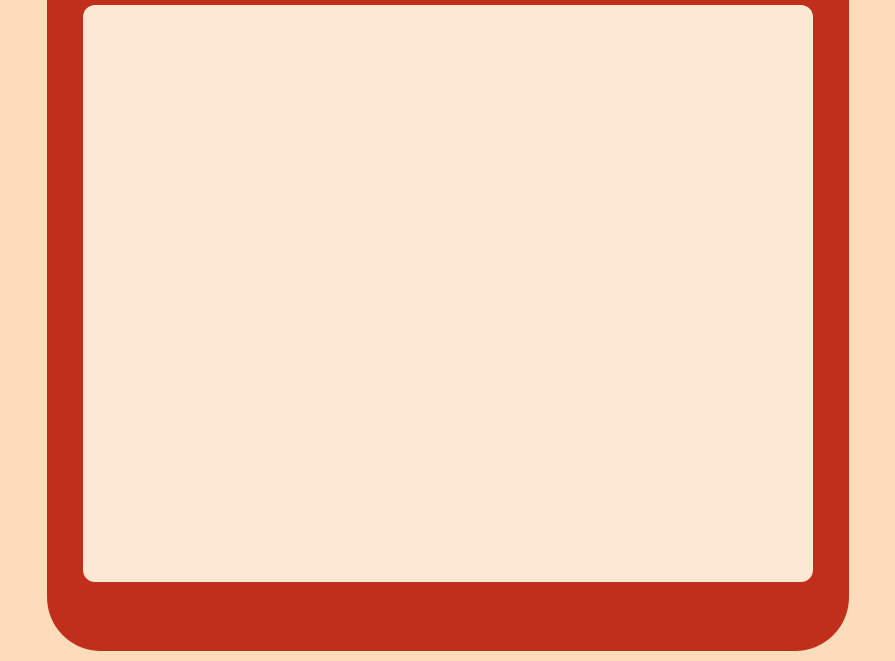
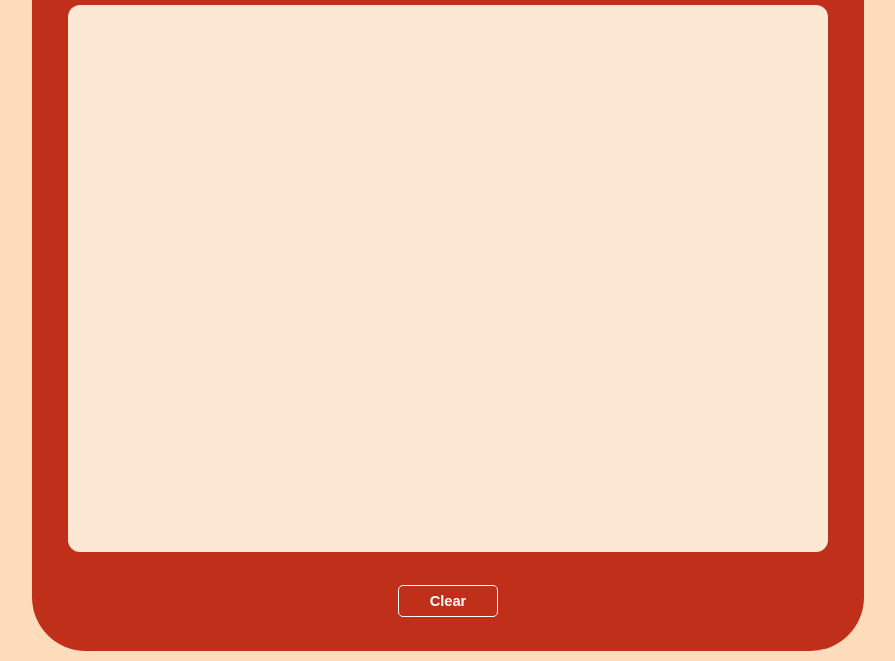
Before and after one commit to emuel-vassallo/etch-a-sketch, a plain HTML site: page index.html in a window 1280 px wide. Shown: the part 107-768 px from the top of the page, without its empty margins (192-1087 px from the left). Drawn offline with Linux system fonts and the light colour scheme.

Commit message:
add clear button

```diff
--- a/index.html
+++ b/index.html
@@ -20,6 +20,9 @@
         <span id="name-symbol">®</span><span class="side-name">SCREEN</span>
       </p>
       <div id="grid-container"></div>
+      <div id="bottom-buttons">
+        <button id="clear">Clear</button>
+      </div>
     </div>
     <footer>
       Designed and developed by Emuel Vassallo
--- a/script.js
+++ b/script.js
@@ -14,8 +14,12 @@ function createGrid(sideSquaresAmount) {
   }
 }
 
-function changeSquareColor(squareElement) {
-  squareElement.classList.add('changed-color');
+function changeColorDefault(squareElement) {
+  squareElement.classList.add('default-drawn-color');
+}
+
+function removeColorDefault(squareElement) {
+  squareElement.classList.remove('default-drawn-color');
 }
 
 function changeHoveredSquareColor() {
@@ -24,10 +28,22 @@ function changeHoveredSquareColor() {
   squares.forEach((square) => {
     square.addEventListener('mouseover', (e) => {
       const squareHovered = e.target;
-      changeSquareColor(squareHovered);
+      changeColorDefault(squareHovered);
+    });
+  });
+}
+
+function clearGrid() {
+  const squares = document.querySelectorAll('.grid-square');
+  const clearButton = document.querySelector('#clear');
+
+  clearButton.addEventListener('click', () => {
+    squares.forEach((square) => {
+      removeColorDefault(square);
     });
   });
 }
 
 createGrid(16);
 changeHoveredSquareColor();
+clearGrid();
--- a/style.css
+++ b/style.css
@@ -16,9 +16,10 @@ body {
   flex-direction: column;
   background-color: #bf2f19;
   border-radius: 54px;
-  width: 730px;
-  height: 730px;
-  padding: 21px 36px 69px 36px;
+  width: 760px;
+  height: 760px;
+  padding: 21px 36px 21px 36px;
+  gap: 21px;
 }
 
 #top-text {
@@ -30,7 +31,6 @@ body {
   font-size: 38pt;
   text-shadow: -1px 1px 2px #282828;
   margin: 0;
-  padding-bottom: 21px;
 }
 
 #main-name,
@@ -50,27 +50,55 @@ footer {
 }
 
 .side-name {
-  padding: 0 21px;
+  padding: 0 16px;
   font-size: 17pt;
 }
 
 #grid-container {
   display: grid;
   grid-template-columns: auto auto auto auto auto auto auto auto auto auto auto auto auto auto auto auto;
+  width: 100%;
   height: 100%;
 }
 
 .grid-square {
   background-color: #fde9d3;
-  padding-top: 50%;
 }
 
-.changed-color {
-  background-color: #1d4d23;
+#bottom-buttons {
+  display: flex;
+  justify-content: center;
+  align-items: center;
+  height: 75px;
+}
+
+#clear {
+  width: 100px;
+  height: 32px;
+  border-radius: 5px;
+  border: 1px solid white;
+  background-color: #bf2f19;
+  color: white;
+  scale: 1;
+  font-size: 11pt;
+  font-weight: 600;
+}
+
+#clear:hover {
+  cursor: pointer;
+  scale: 1.1;
+}
+
+#clear:active {
+  scale: 1;
+}
+
+.default-drawn-color {
+  background-color: #9a9a9a;
 }
 
 .grid-square:hover {
-  background-color: #1d4d23;
+  background-color: #9a9e9d;
   cursor: crosshair;
 }
 
```
